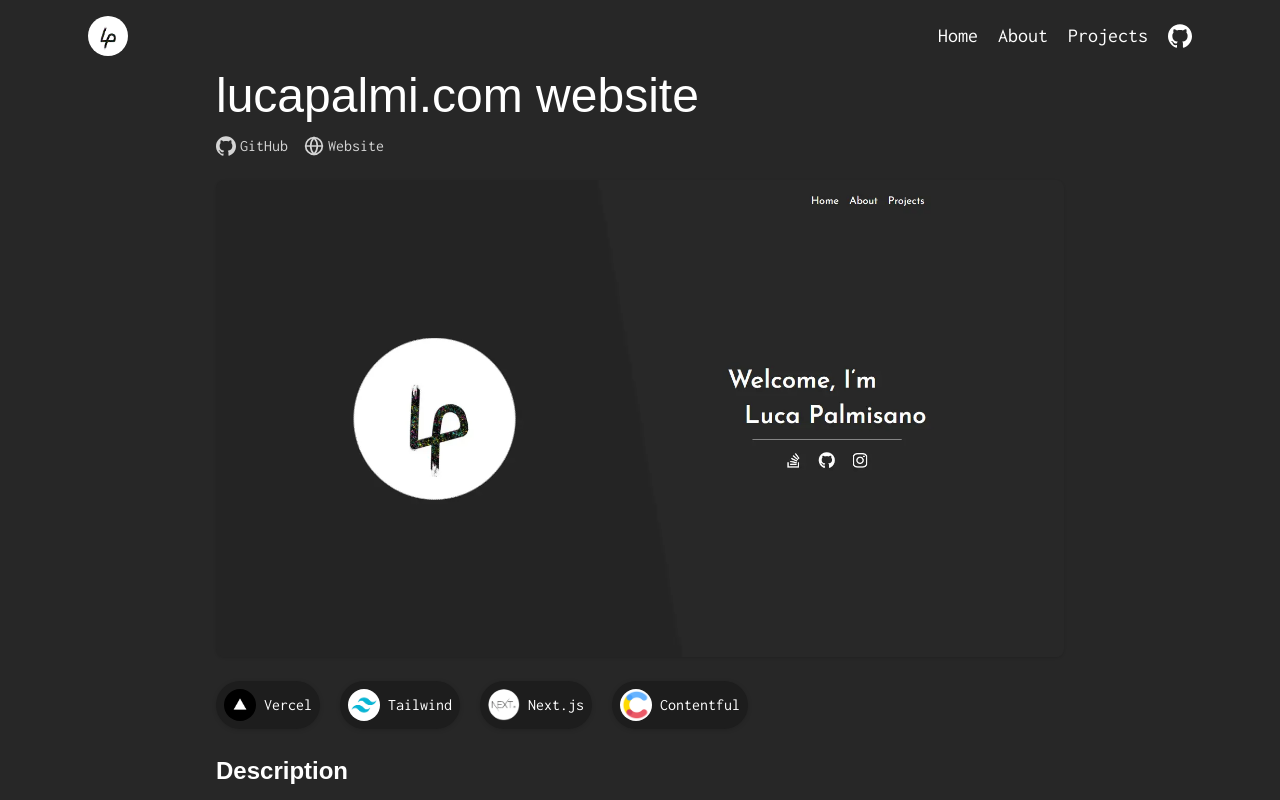
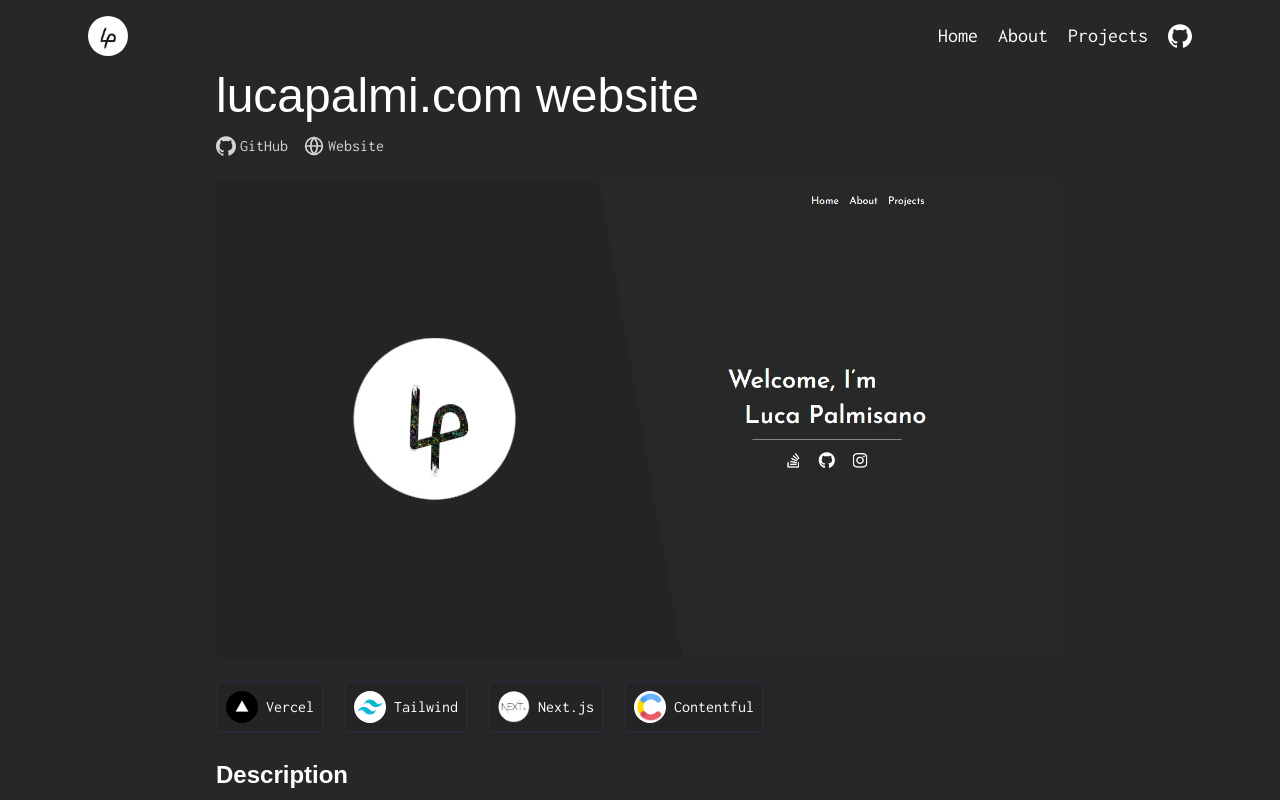
Before and after one commit to Lucino772/lucapalmi.com, a Next.js app: page /projects/lucapalmi-com-website in a window 1280 px wide. Shown: the top 800 px of the page. Built offline with nearby package versions, Linux system fonts and the light colour scheme; a web font is replaced by a local one.

Commit message:
feat: updated style for techstack

```diff
--- a/src/components/TechStack.tsx
+++ b/src/components/TechStack.tsx
@@ -14,10 +14,7 @@ type Props = {
 
 export default function TechStack({ name, slug, icon }: Props) {
     return (
-        <div
-            className="flex flex-row items-center justify-center gap-2 rounded-3xl px-2 py-2 drop-shadow-sm"
-            style={{ background: "#1d1d1d" }}
-        >
+        <div className="bg-primary flex flex-row items-center justify-center gap-2 rounded-sm border-2 border-[#292936] px-2 py-2 shadow-md transition-all hover:border-[#4169E1]">
             {icon !== undefined && (
                 <Image
                     src={icon.src}
```
